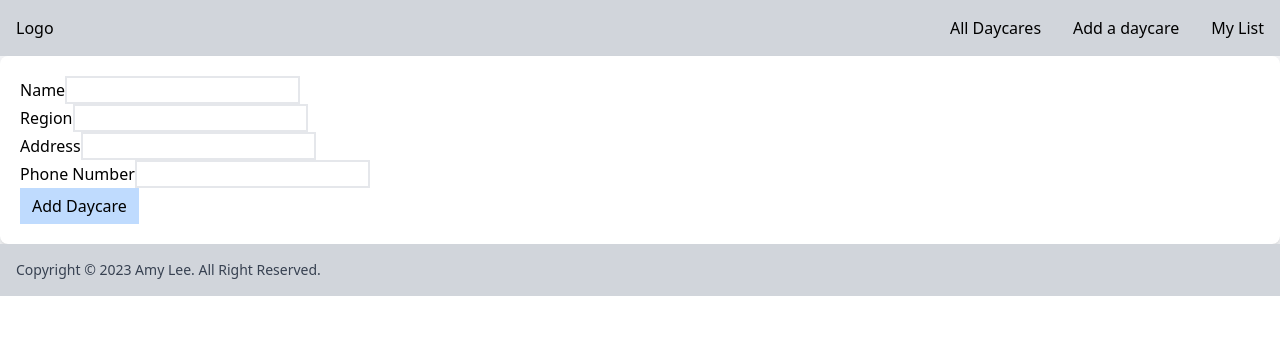
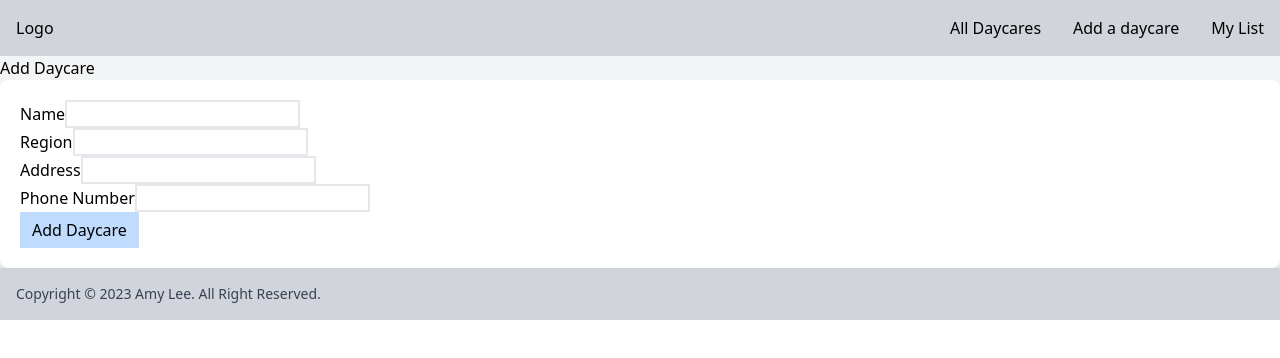
Before and after one commit to amysujunglee/find-daycare, a React (Create React App) app: page /add-daycare in a window 1280 px wide. Shown: the top 358 px of the page. Built offline with nearby package versions, Linux system fonts and the light colour scheme; the HTML template or start-up script is replaced by a standard one.

Commit message:
adding the firebase API

```diff
--- a/src/components/daycares/DaycareForm.js
+++ b/src/components/daycares/DaycareForm.js
@@ -1,7 +1,7 @@
 import { useRef } from 'react'
 import Card from '../ui/Card'
 
-const DaycareForm = () => {
+const DaycareForm = (props) => {
     const nameInputRef = useRef();
     const regionInputRef = useRef();
     const addressInputRef = useRef();
@@ -22,7 +22,7 @@ const DaycareForm = () => {
             phoneNumber: enteredPhoneNumber
         }
 
-        console.log(daycareData)
+        props.onAddDaycare(daycareData)
     }
 
     return (
--- a/src/pages/AddDaycare.js
+++ b/src/pages/AddDaycare.js
@@ -1,8 +1,24 @@
 import DaycareForm from "../components/daycares/DaycareForm"
 
 const AddDaycarePage = () => {
+    const addMeetupHandler = (daycareData) => {
+        fetch('https://find-daycare-default-rtdb.firebaseio.com/daycares.json',
+            {
+                method: 'POST',
+                body: JSON.stringify(daycareData),
+                headers: {
+                    'Content-Type': 'application/json'
+                }
+            }
+        )
+
+    }
     return (
-        <DaycareForm />
+        <section>
+            <h1>Add Daycare</h1>
+            <DaycareForm onAddDaycare={addMeetupHandler} />
+        </section>
+
     )
 }
 
```
